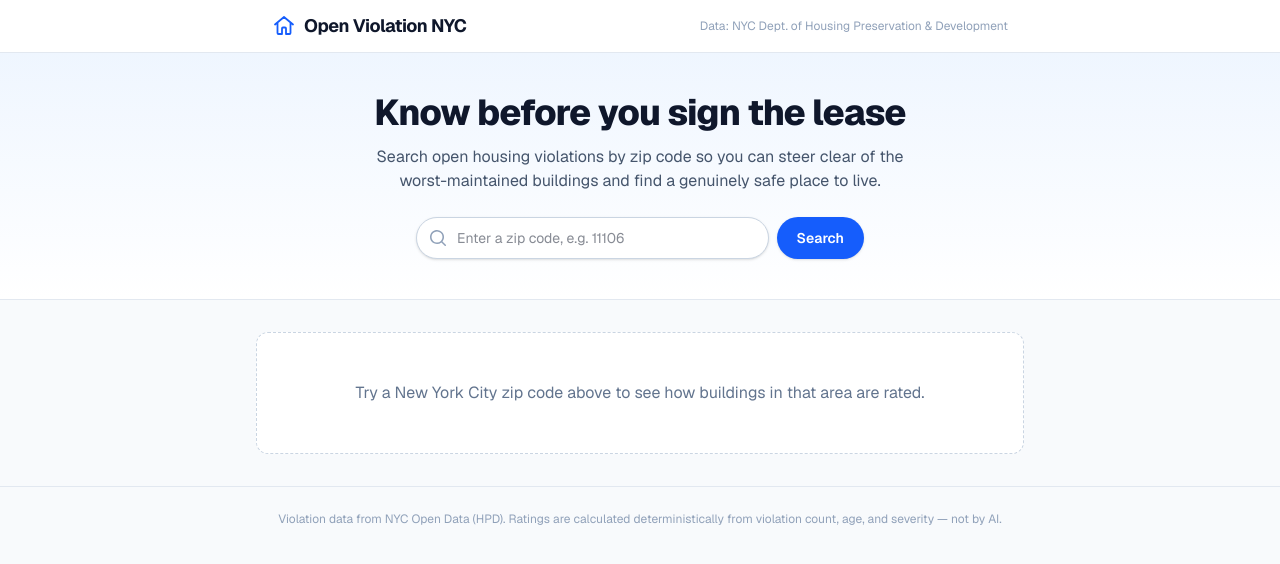
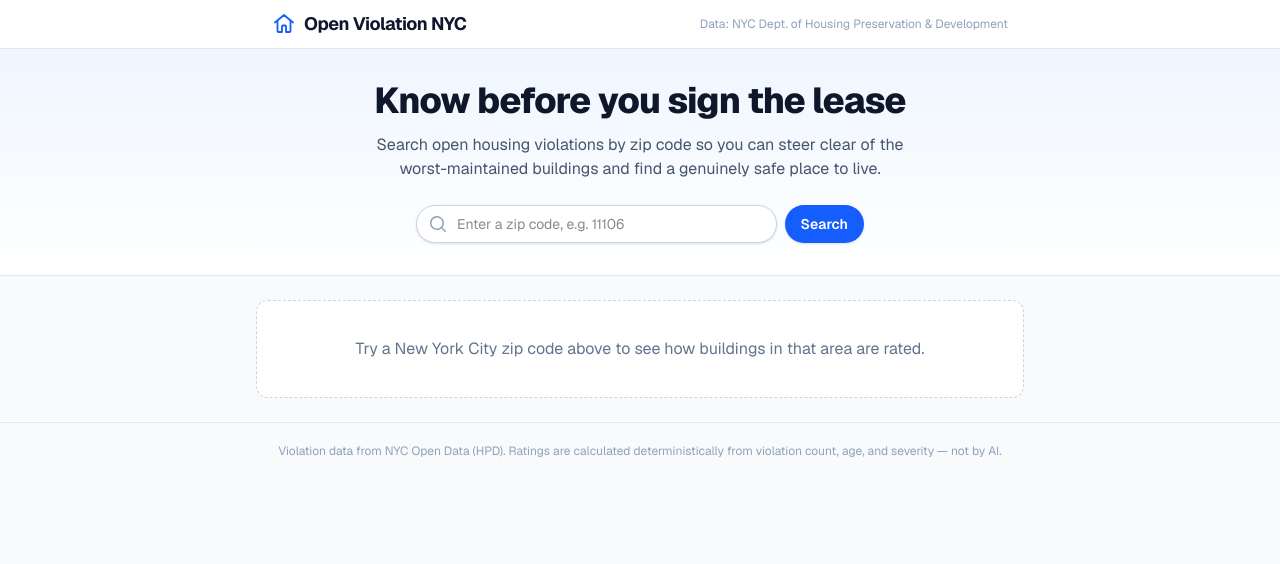
Before and after one commit to Jonathan-Gaal/nyc-housing-violations, a Next.js app in the folder web/: page / in a window 1280 px wide. Shown: the top 564 px of the page. Built offline with nearby package versions, Linux system fonts and the light colour scheme.

Commit message:
Tighten padding across the app so elements feel less oversized
Co-Authored-By: Claude Sonnet 5 <noreply@anthropic.com>

```diff
--- a/web/app/page.tsx
+++ b/web/app/page.tsx
@@ -48,7 +48,7 @@ function StatCard({
   tone?: "default" | "danger";
 }) {
   return (
-    <div className="rounded-xl border border-slate-200 bg-white p-4 text-center shadow-sm">
+    <div className="rounded-xl border border-slate-200 bg-white p-3 text-center shadow-sm">
       <div className={`text-2xl font-bold ${tone === "danger" ? "text-red-600" : "text-slate-900"}`}>
         {value}
       </div>
@@ -110,7 +110,7 @@ export default function Home() {
 
       {/* Header */}
       <header className="sticky top-0 z-10 border-b border-slate-200 bg-white/90 backdrop-blur">
-        <div className="mx-auto flex max-w-3xl items-center gap-2 px-4 py-3">
+        <div className="mx-auto flex max-w-3xl items-center gap-2 px-4 py-2.5">
           <HouseMarkIcon />
           <span className="text-lg font-bold tracking-tight text-slate-900">Open Violation NYC</span>
           <span className="ml-auto hidden text-xs text-slate-400 sm:block">
@@ -121,7 +121,7 @@ export default function Home() {
 
       {/* Hero + search */}
       <section className="border-b border-slate-200 bg-gradient-to-b from-blue-50 to-white">
-        <div className="mx-auto max-w-3xl px-4 py-10 text-center">
+        <div className="mx-auto max-w-3xl px-4 py-8 text-center">
           <h1 className="text-3xl font-extrabold tracking-tight text-slate-900 sm:text-4xl">
             Know before you sign the lease
           </h1>
@@ -146,7 +146,7 @@ export default function Home() {
                 value={zipInput}
                 onChange={(e) => setZipInput(e.target.value)}
                 placeholder="Enter a zip code, e.g. 11106"
-                className={`w-full rounded-full border bg-white py-2.5 pl-10 pr-4 text-sm shadow-sm outline-none focus:ring-2 ${
+                className={`w-full rounded-full border bg-white py-2 pl-10 pr-4 text-sm shadow-sm outline-none focus:ring-2 ${
                   hasNonDigitInput
                     ? "border-red-300 focus:border-red-500 focus:ring-red-100"
                     : "border-slate-300 focus:border-blue-500 focus:ring-blue-100"
@@ -157,7 +157,7 @@ export default function Home() {
             <button
               type="submit"
               disabled={loading}
-              className="cursor-pointer rounded-full bg-blue-600 px-5 py-2.5 text-sm font-semibold text-white shadow-sm transition-colors hover:bg-blue-700 disabled:cursor-not-allowed disabled:opacity-50"
+              className="cursor-pointer rounded-full bg-blue-600 px-4 py-2 text-sm font-semibold text-white shadow-sm transition-colors hover:bg-blue-700 disabled:cursor-not-allowed disabled:opacity-50"
             >
               {loading ? "Searching…" : "Search"}
             </button>
@@ -173,15 +173,15 @@ export default function Home() {
         </div>
       </section>
 
-      <main className="mx-auto max-w-6xl px-4 py-8">
+      <main className="mx-auto max-w-6xl px-4 py-6">
         {error && (
-          <div className="mx-auto mb-6 max-w-3xl flex items-center gap-2 rounded-lg border border-red-200 bg-red-50 px-4 py-3 text-sm text-red-700">
+          <div className="mx-auto mb-6 max-w-3xl flex items-center gap-2 rounded-lg border border-red-200 bg-red-50 px-3.5 py-2.5 text-sm text-red-700">
             {error}
           </div>
         )}
 
         {!hasSearched && !error && (
-          <div className="mx-auto max-w-3xl rounded-xl border border-dashed border-slate-300 bg-white px-6 py-12 text-center text-slate-500">
+          <div className="mx-auto max-w-3xl rounded-xl border border-dashed border-slate-300 bg-white px-5 py-9 text-center text-slate-500">
             Try a New York City zip code above to see how buildings in that area
             are rated.
           </div>
@@ -205,11 +205,11 @@ export default function Home() {
 
             {buildings.length === 0 ? (
               isKnownNycZip(searchedZip) ? (
-                <div className="mx-auto max-w-3xl rounded-xl border border-emerald-200 bg-emerald-50 px-6 py-8 text-center text-emerald-800">
+                <div className="mx-auto max-w-3xl rounded-xl border border-emerald-200 bg-emerald-50 px-5 py-6 text-center text-emerald-800">
                   No open violations found for zip {searchedZip}. Nice.
                 </div>
               ) : (
-                <div className="mx-auto max-w-3xl rounded-xl border border-amber-200 bg-amber-50 px-6 py-8 text-center text-amber-800">
+                <div className="mx-auto max-w-3xl rounded-xl border border-amber-200 bg-amber-50 px-5 py-6 text-center text-amber-800">
                   <p className="font-semibold">No such zip code</p>
                   <p className="mt-1 text-sm">
                     &quot;{searchedZip}&quot; doesn&apos;t appear to be a recognized NYC zip code —
@@ -242,7 +242,7 @@ export default function Home() {
         )}
       </main>
 
-      <footer className="border-t border-slate-200 py-6 text-center text-xs text-slate-400">
+      <footer className="border-t border-slate-200 py-5 text-center text-xs text-slate-400">
         Violation data from NYC Open Data (HPD). Ratings are calculated
         deterministically from violation count, age, and severity — not by AI.
       </footer>
--- a/web/components/AllBuildingsBrowser.tsx
+++ b/web/components/AllBuildingsBrowser.tsx
@@ -72,7 +72,7 @@ export default function AllBuildingsBrowser({
     <div className="mt-4 overflow-hidden rounded-xl border border-blue-200 bg-white shadow-sm">
       <button
         onClick={toggle}
-        className="flex w-full cursor-pointer items-center justify-between gap-4 bg-blue-600 px-5 py-4 text-left transition-colors hover:bg-blue-700"
+        className="flex w-full cursor-pointer items-center justify-between gap-4 bg-blue-600 px-4 py-3 text-left transition-colors hover:bg-blue-700"
       >
         <span className="flex items-center gap-2.5 text-sm font-bold text-white">
           <ListIcon />
@@ -84,7 +84,7 @@ export default function AllBuildingsBrowser({
       </button>
 
       {expanded && (
-        <div className="px-4 pb-4 pt-3">
+        <div className="px-3.5 pb-3.5 pt-2.5">
           {loading && !data && (
             <div className="flex items-center gap-2 py-2 text-sm text-slate-500">
               <span className="h-3.5 w-3.5 animate-spin rounded-full border-2 border-slate-300 border-t-slate-600" />
@@ -113,7 +113,7 @@ export default function AllBuildingsBrowser({
                 <button
                   onClick={() => loadPage(data.page - 1)}
                   disabled={data.page <= 1 || loading}
-                  className="cursor-pointer rounded-full border border-slate-200 px-3 py-1.5 font-semibold text-slate-600 transition-colors hover:bg-slate-50 disabled:cursor-not-allowed disabled:opacity-40"
+                  className="cursor-pointer rounded-full border border-slate-200 px-2.5 py-1 font-semibold text-slate-600 transition-colors hover:bg-slate-50 disabled:cursor-not-allowed disabled:opacity-40"
                 >
                   Previous
                 </button>
@@ -123,7 +123,7 @@ export default function AllBuildingsBrowser({
                 <button
                   onClick={() => loadPage(data.page + 1)}
                   disabled={data.page >= data.totalPages || loading}
-                  className="cursor-pointer rounded-full border border-slate-200 px-3 py-1.5 font-semibold text-slate-600 transition-colors hover:bg-slate-50 disabled:cursor-not-allowed disabled:opacity-40"
+                  className="cursor-pointer rounded-full border border-slate-200 px-2.5 py-1 font-semibold text-slate-600 transition-colors hover:bg-slate-50 disabled:cursor-not-allowed disabled:opacity-40"
                 >
                   Next
                 </button>
--- a/web/components/MapView.tsx
+++ b/web/components/MapView.tsx
@@ -94,7 +94,7 @@ export default function MapView({
           </CircleMarker>
         ))}
       </MapContainer>
-      <div className="flex items-center gap-2 border-t border-slate-100 bg-slate-50 px-4 py-2 text-xs text-slate-500">
+      <div className="flex items-center gap-2 border-t border-slate-100 bg-slate-50 px-3.5 py-1.5 text-xs text-slate-500">
         <span
           className="h-2.5 w-2.5 rounded-full"
           style={{ backgroundColor: computeMarkerColor(0, 1) }}
```
Also changed, not shown: web/components/BuildingCard.tsx (+8 -8 lines).
